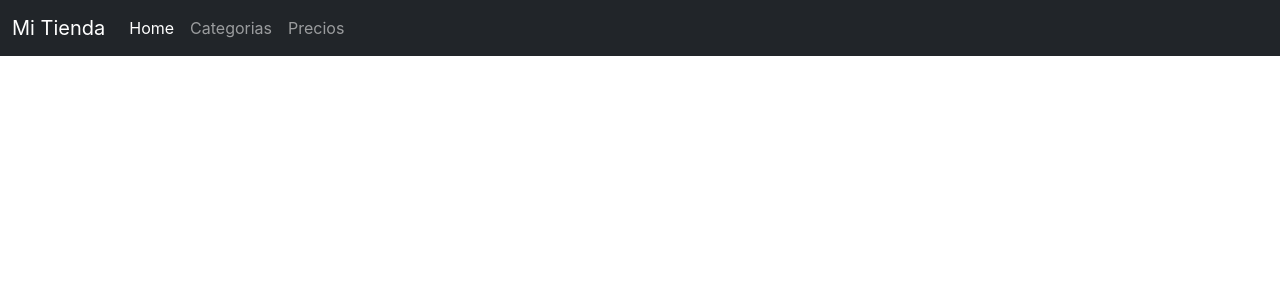
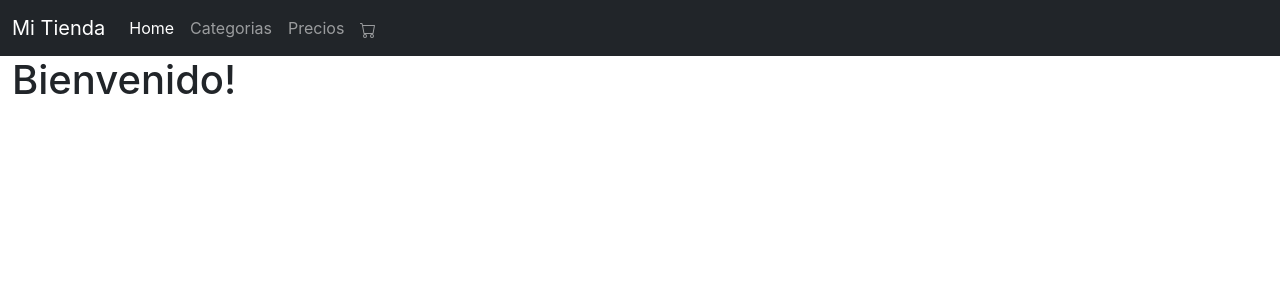
Before and after one commit to MauricioArianCastillo/Idea-Castillo, a React (Create React App) app: page / in a window 1280 px wide. Shown: the top 300 px of the page. Built offline with nearby package versions, Linux system fonts and the light colour scheme.

Commit message:
3er commit

```diff
--- /dev/null
+++ b/src/Components/CartWidget/CartWidget.jsx
@@ -0,0 +1,18 @@
+
+
+
+function CartWidget() {
+    return (
+        <>
+         <li className="nav-item">
+            <a className="nav-link " href="#">
+                <svg xmlns="http://www.w3.org/2000/svg" width="16" height="16" fill="currentColor" className="bi bi-cart" viewBox="0 0 16 16">
+                    <path d="M0 1.5A.5.5 0 0 1 .5 1H2a.5.5 0 0 1 .485.379L2.89 3H14.5a.5.5 0 0 1 .491.592l-1.5 8A.5.5 0 0 1 13 12H4a.5.5 0 0 1-.491-.408L2.01 3.607 1.61 2H.5a.5.5 0 0 1-.5-.5zM3.102 4l1.313 7h8.17l1.313-7H3.102zM5 12a2 2 0 1 0 0 4 2 2 0 0 0 0-4zm7 0a2 2 0 1 0 0 4 2 2 0 0 0 0-4zm-7 1a1 1 0 1 1 0 2 1 1 0 0 1 0-2zm7 0a1 1 0 1 1 0 2 1 1 0 0 1 0-2z"/>
+                </svg>
+            </a>
+        </li>
+      </>
+    );
+  }
+
+  export default CartWidget;
--- /dev/null
+++ b/src/Components/ItemListContainer/ItemListContainer.jsx
@@ -0,0 +1,14 @@
+
+const ItemListContainer  = (props) => {
+
+    let saludo = 'Bienvenido!';
+    return(
+        <>
+        <div className="container-fluid">
+            <h1>{saludo}</h1>
+        </div>
+      </>
+    )
+}
+
+export default ItemListContainer;
--- a/src/components/NavBar.js
+++ b/src/Components/NavBar/NavBar.js
@@ -1,3 +1,4 @@
+import CartWidget from "../CartWidget/CartWidget";
 
 
 function Navbar() {
@@ -20,6 +21,7 @@
                 <li className="nav-item">
                 <a className="nav-link" href="#">Precios</a>
                 </li>
+                <CartWidget />
             </ul>
             </div>
         </div>
--- a/src/index.js
+++ b/src/index.js
@@ -2,13 +2,15 @@
 import ReactDOM from 'react-dom/client';
 import './index.css';
 //import App from './App';
-import NavBar from './components/NavBar';
+import NavBar from './Components/NavBar/NavBar';
 import reportWebVitals from './reportWebVitals';
+import ItemListContainer from './Components/ItemListContainer/ItemListContainer';
 
 const root = ReactDOM.createRoot(document.getElementById('root'));
 root.render(
   <React.StrictMode>
     <NavBar />
+    <ItemListContainer />
   </React.StrictMode>
   /*<React.StrictMode>
     <App />
```
